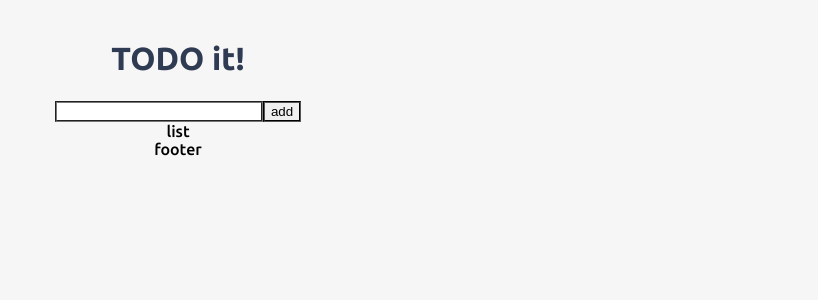
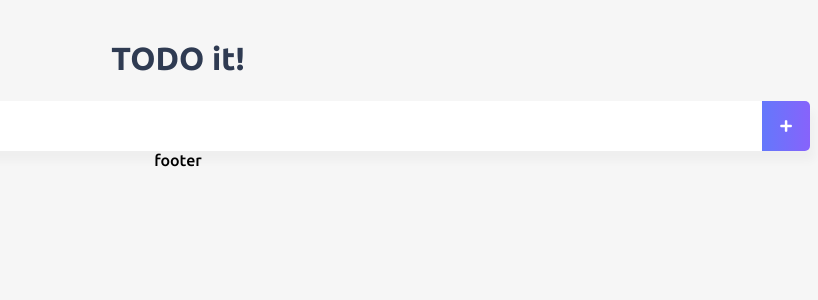
Before and after one commit to function-dh/inflearnVue, a Vue app in the folder vue-todo/: page / in a window 1280 px wide. Shown: the top 300 px of the page, without its empty margins (462-1280 px from the left). Built offline with nearby package versions, Linux system fonts and the light colour scheme.

Commit message:
[작업] input 스타일 추가, TodoList v-for 처리

```diff
--- a/vue-todo/src/App.vue
+++ b/vue-todo/src/App.vue
@@ -41,6 +41,6 @@ export default {
     font-weight: 500;
   }
   .shadow{
-    box-shadow: 5px 10px 10px rgba(0,0,0,003);
+    box-shadow: 5px 10px 10px rgba(0,0,0,0.03);
   }
 </style>
--- a/vue-todo/src/components/TodoInput.vue
+++ b/vue-todo/src/components/TodoInput.vue
@@ -1,7 +1,9 @@
 <template>
-	<div>
-		<input type="text" v-model="newTodoItem" name="" id="">
-		<button @click="addTodo">add</button>
+	<div class="inputBox shadow">
+		<input type="text" v-model="newTodoItem" @keyup.enter="addTodo">
+		<button @click="addTodo" class="addContainer">
+			<i class="addBtn fas fa-plus" aria-hidden="true"></i>
+		</button>
 	</div>
 </template>
 
@@ -14,13 +16,43 @@ export default {
 	},
 	methods: {
 		addTodo(){
-			console.log(this.newTodoItem);
+			localStorage.setItem(this.newTodoItem, this.newTodoItem)
+			this.clearInput()
+		},
+		clearInput(){
 			this.newTodoItem = ''
-		},
+		}
 	},
 }
 </script>
 
-<style>
-
+<style scoped>
+input:focus {
+  outline: none;
+}
+.inputBox {
+  height: 50px;
+  border-radius: 5px;
+  line-height: 50px;
+  background: #fff;
+}
+.inputBox input {
+  border-style: none;
+  font-size: 0.9rem;
+}
+.addContainer {
+  float: right;
+  display: block;
+  width: 3rem;
+	padding: 0;
+	border: 0;
+  border-radius: 0 5px 5px 0;
+  background: linear-gradient(to right, #6478FB, #8763FB);
+}
+.addBtn {
+	height: 50px;
+  line-height: 50px;
+  vertical-align: middle;
+  color: #fff;
+}
 </style>
--- a/vue-todo/src/components/TodoList.vue
+++ b/vue-todo/src/components/TodoList.vue
@@ -1,13 +1,30 @@
 <template>
 	<div>
-		list
+		<ul v-for="(list, index) in todoItems" :key="index">
+			<li>{{ list }}</li>
+		</ul>
 	</div>
 </template>
+
 <script>
 export default {
-
+	data() {
+		return {
+			todoItems : []
+		}
+	},
+	created() {
+		if(localStorage.length > 0 ){
+			for(let i = 0; i < localStorage.length; i++){
+				if(localStorage.key(i) !== 'loglevel:webpack-dev-server'){
+					this.todoItems.push(localStorage.key(i))
+				}
+			}
+		}
+	},
 }
 </script>
+
 <style>
 
 </style>
```
